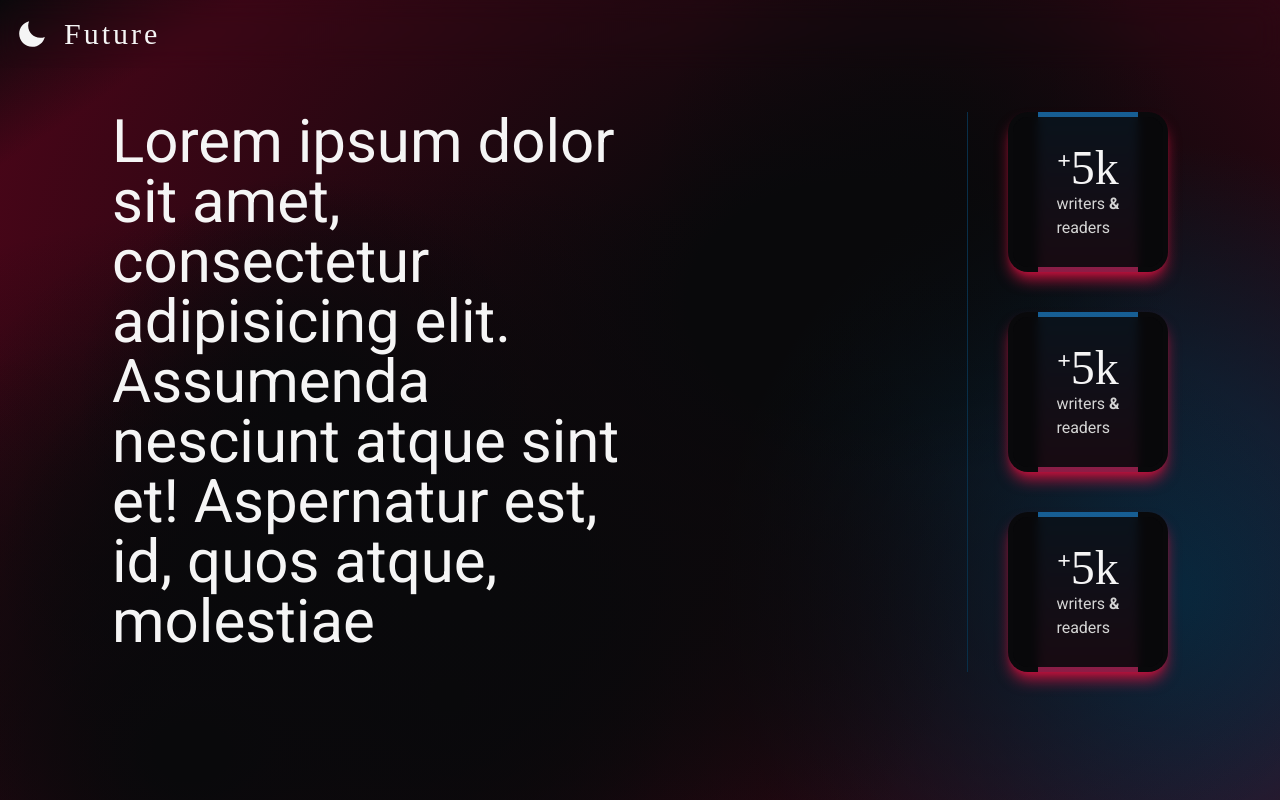
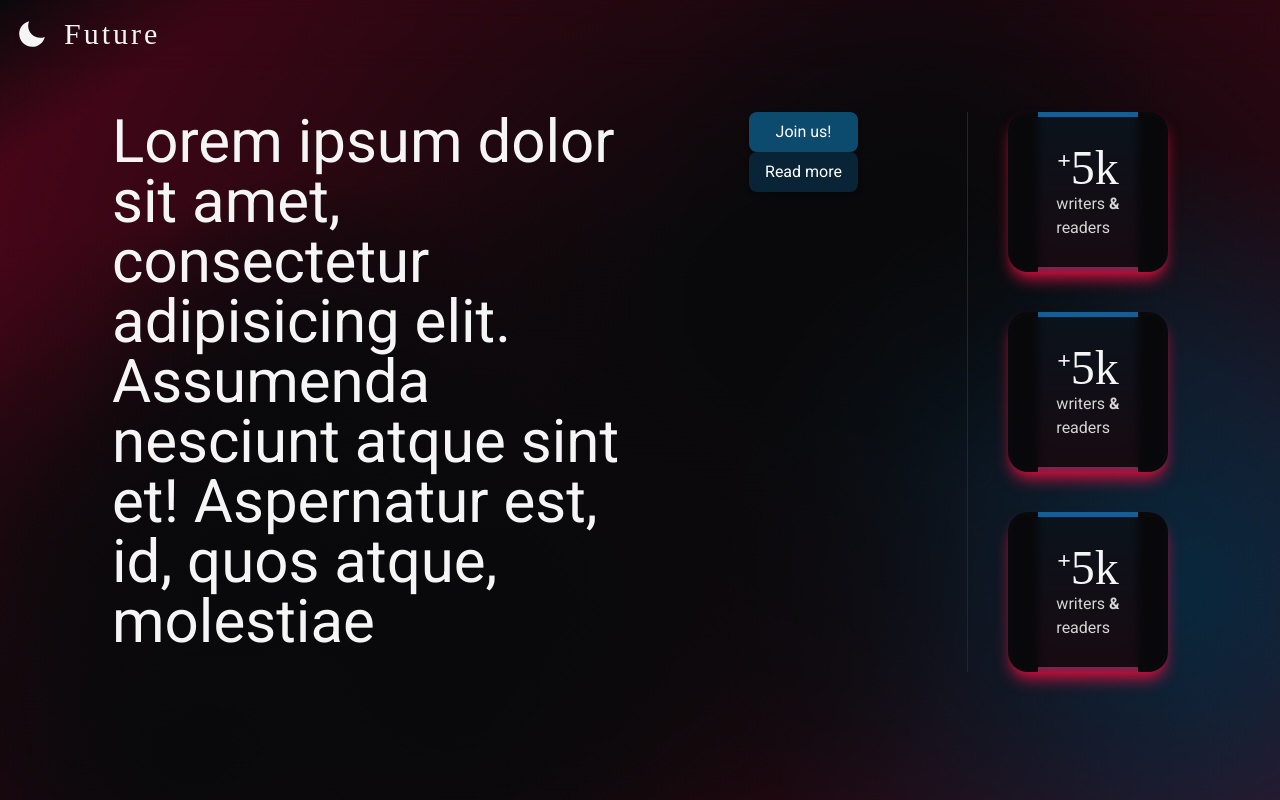
Before and after one commit to pawelek7k/future, a Next.js app: page / in a window 1280 px wide. Shown: the top 800 px of the page. Built offline with nearby package versions, Linux system fonts and the light colour scheme; a web font is replaced by a local one.

Commit message:
Update Hero.tsx

```diff
--- a/app/components/landing/Hero.tsx
+++ b/app/components/landing/Hero.tsx
@@ -1,4 +1,6 @@
+import Link from "next/link";
 import "../../styles/card.css";
+import { PrimaryButton, SecondaryButton } from "../global/Buttons";
 import { MarketingNavigation } from "../navigations/MarketingNav";
 import { Cards } from "./Cards";
 
@@ -11,6 +13,16 @@ export const Hero: React.FC = () => {
           Lorem ipsum dolor sit amet, consectetur adipisicing elit. Assumenda
           nesciunt atque sint et! Aspernatur est, id, quos atque, molestiae
         </h1>
+        <ul className="text-neutral-100">
+          <li>
+            <PrimaryButton>
+              <Link href="/login">Join us!</Link>
+            </PrimaryButton>
+          </li>
+          <li>
+            <SecondaryButton>Read more</SecondaryButton>
+          </li>
+        </ul>
         <Cards />
       </div>
     </section>
```
